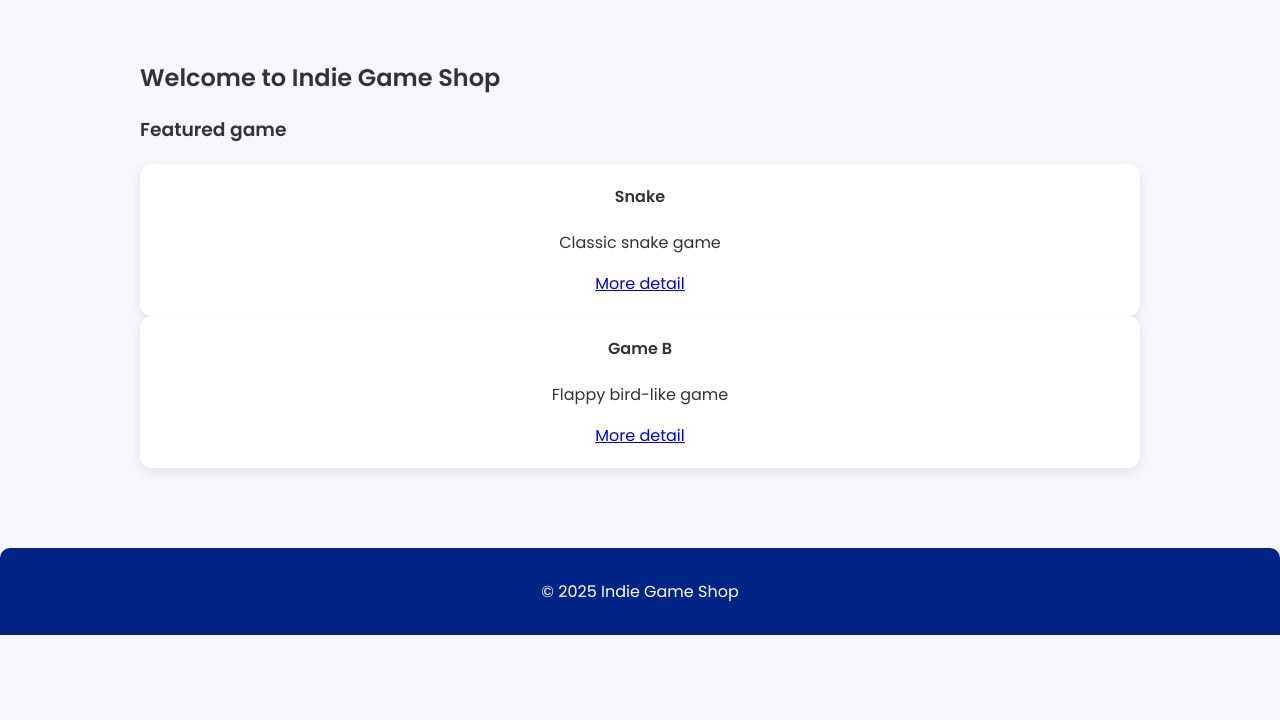
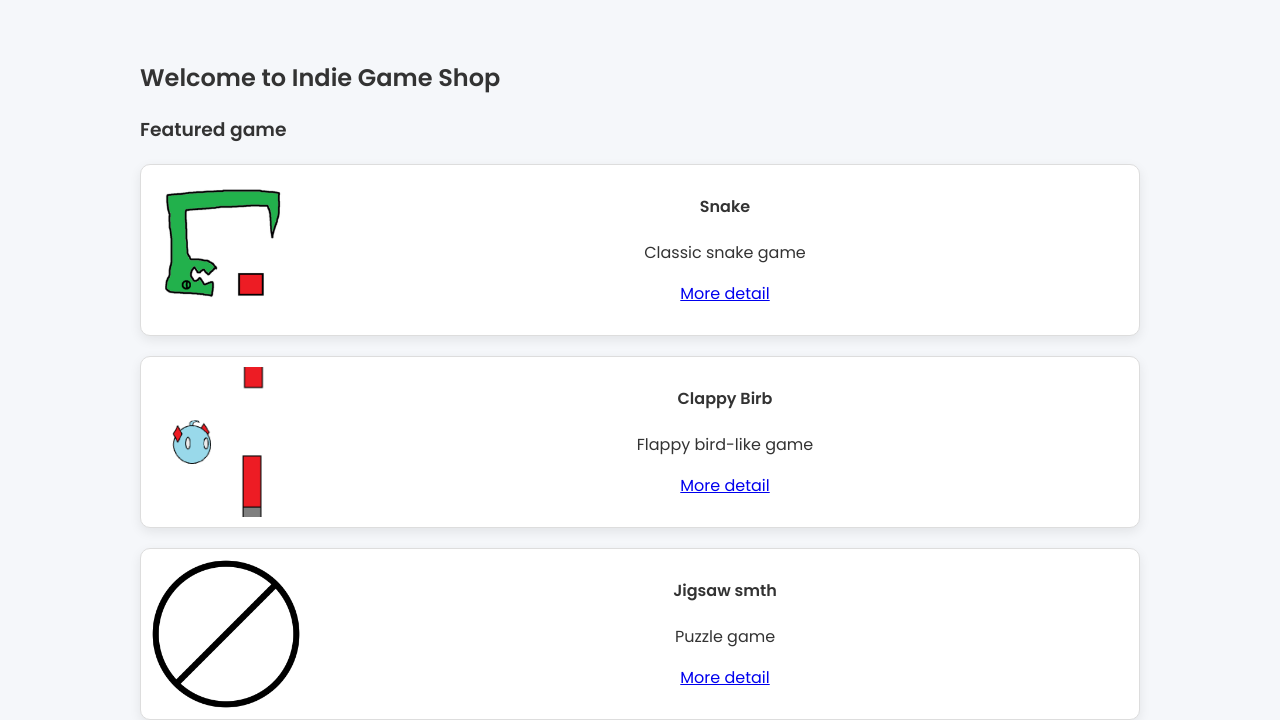
Before and after one commit to DT2BR/indie-game-shop, a plain HTML site: page index.html in a window 1280 px wide. Shown: the part 117-837 px from the top of the page. Before the commit the page ends 800 px from the top, so only its background shows below. Drawn offline with Linux system fonts and the light colour scheme.

Commit message:
made featured game prettier

```diff
--- a/game demo/Clappy-Birb/script/Player.js
+++ b/game demo/Clappy-Birb/script/Player.js
@@ -7,7 +7,7 @@ export class Player{
         this.y = 100;
         this.image = document.getElementById("Player");
         this.velocityY = 0;
-        this.gravity = 0.01;
+        this.gravity = 0.05;
         this.jumpstrength = -1;
     }
 
--- a/index.html
+++ b/index.html
@@ -24,16 +24,37 @@
         <h2 class="welcome-text">Welcome to Indie Game Shop</h2>
 
         <h3>Featured game</h3>
-        <div class="game-card" id="gameA">
+
+
+        <div class="game-card horizontal" id="gameA">
+            <img src="game covers/snake-cover.png" alt="snake game" width="150px" height="auto">
+        <div class="game-info">
             <h4>Snake</h4>
+
             <p>Classic snake game</p>
            <a href="games.html#gameA">More detail</a>
         </div>
+        </div>
 
-         <div class="game-card">
-            <h4>Game B</h4>
+
+        <div class="game-card horizontal" id="gameB">
+            <img src="game covers/Clappy-Birb.png" alt="Clappy-Birb" width="150px" height="auto">
+        <div class="game-info">
+            <h4>Clappy Birb</h4>
+
             <p>Flappy bird-like game</p>
-            <a href="games demo html/Clappy-Birb.html">More detail</a>
+           <a href="games.html#gameB">More detail</a>
+        </div>
+        </div>
+
+        <div class="game-card horizontal" id="gameC">
+        <img src="game covers/default.png" alt="non yet game" width="150px" height="auto">
+        <div class="game-info">
+            <h4>Jigsaw smth</h4>
+
+            <p>Puzzle game</p>
+           <a href="games.html#gameC">More detail</a>
+        </div>
         </div>
   </div>
 
--- a/style.css
+++ b/style.css
@@ -96,6 +96,23 @@ button, .btn {
   font-size: 0.9rem;
 }
 
+.game-card.horizontal {
+  display: flex;
+  align-items: center;
+  gap: 20px;
+  padding: 10px;
+  border: 1px solid #ddd;
+  border-radius: 10px;
+  max-width: 1000px;
+  margin: 20px auto;
+  background-color: #fff;
+}
+
+
+.game-card .game-info {
+  flex: 1;
+}
+
 button:hover, .btn:hover {
   background: #0040ff;
 }
```
